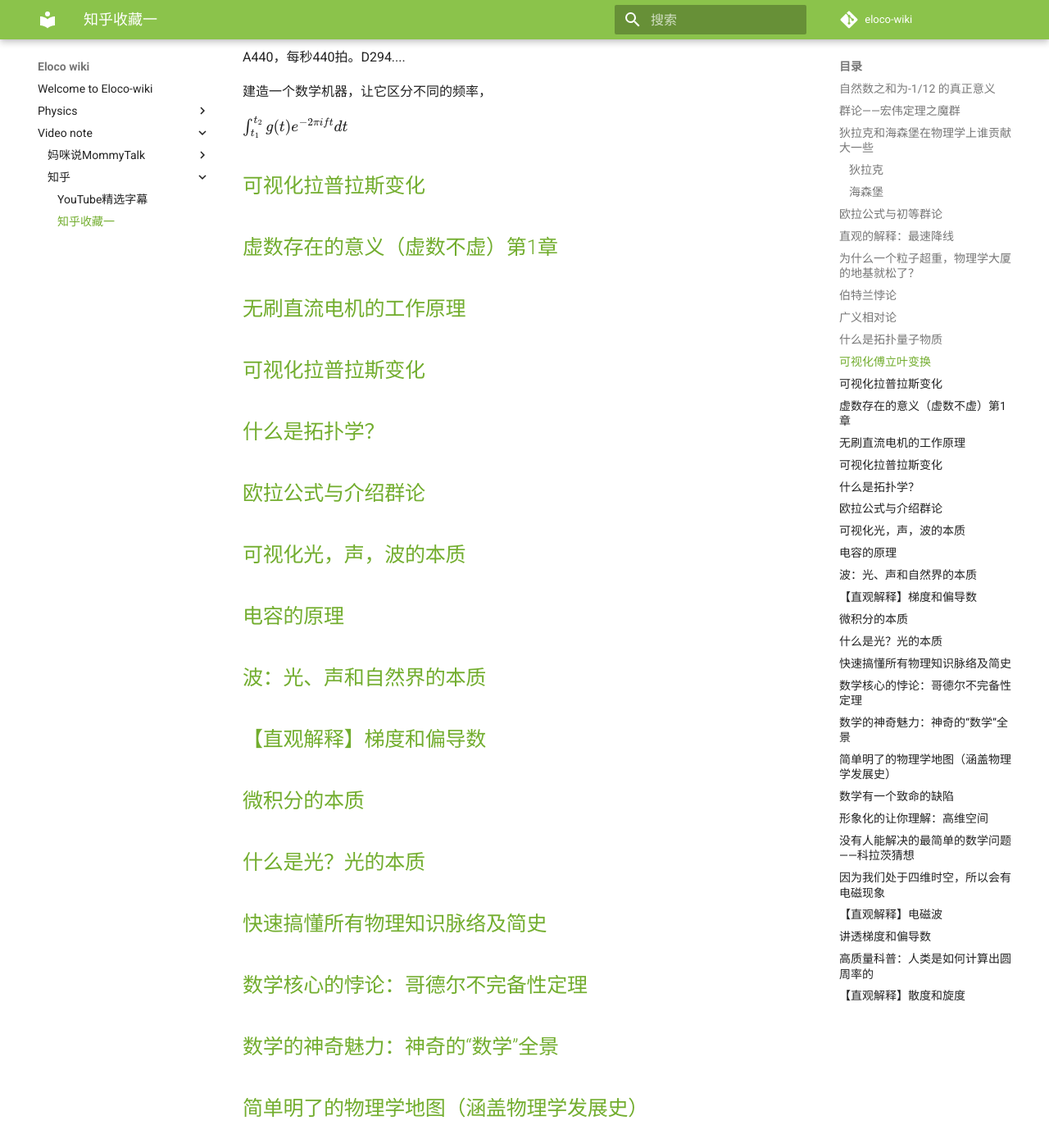
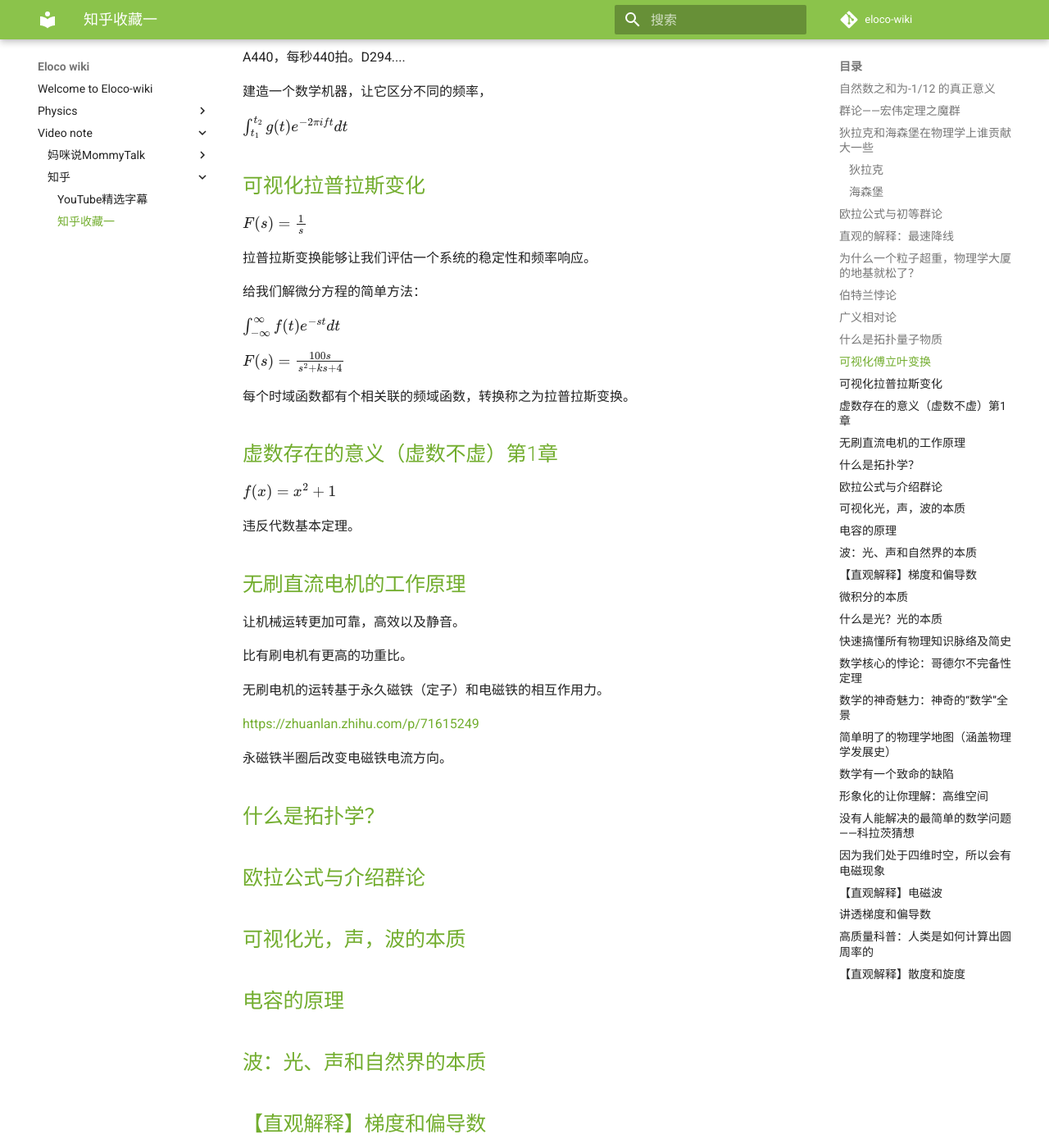
Before and after one commit to Eloco/eloco-wiki, an MkDocs documentation site: the page built from docs/video note/知乎/知乎收藏一.md, in a window 1280 px wide and 1400 px high, scrolled down 4558 px. Shown: the whole window at 82% size. Built offline with MkDocs 1.6.1 and Material for MkDocs 9.7.7, drawn with Linux system fonts in a browser that asks for light colours; comment, search, counter and statistics services are not loaded.

Commit message:
vault backup: 2022-08-01 17:24:02

```diff
--- a/docs/video note/知乎/知乎收藏一.md
+++ b/docs/video note/知乎/知乎收藏一.md
@@ -197,14 +197,36 @@ $\int_{t_1}^{t_2}g(t)e^{-2\pi ift}dt$
 
 ## [可视化拉普拉斯变化](https://www.zhihu.com/zvideo/1508975822250119168?playTime=0.0)
 
+$F(s)=\frac {1} {s}$
+
+拉普拉斯变换能够让我们评估一个系统的稳定性和频率响应。
+
+给我们解微分方程的简单方法：
+
+$\int_{-\infty}^{\infty}f(t)e^{-st}dt$
+
+$F(s) = \frac {100s} {s^2+ks+4}$
+
+每个时域函数都有个相关联的频域函数，转换称之为拉普拉斯变换。
 
 ## [虚数存在的意义（虚数不虚）第1章](https://www.zhihu.com/zvideo/1509963998053744641)
+
+$f(x)=x^2+1$
+
+违反代数基本定理。
 
 
 ## [无刷直流电机的工作原理](https://www.zhihu.com/zvideo/1508064249016807424)
 
+让机械运转更加可靠，高效以及静音。
 
-## [可视化拉普拉斯变化](https://www.zhihu.com/zvideo/1510048019752247296?playTime=0.0)
+比有刷电机有更高的功重比。
+
+无刷电机的运转基于永久磁铁（定子）和电磁铁的相互作用力。
+
+https://zhuanlan.zhihu.com/p/71615249
+
+永磁铁半圈后改变电磁铁电流方向。
 
 
 ## [什么是拓扑学？](https://www.zhihu.com/zvideo/1507056132217016322?playTime=0.0)
```
